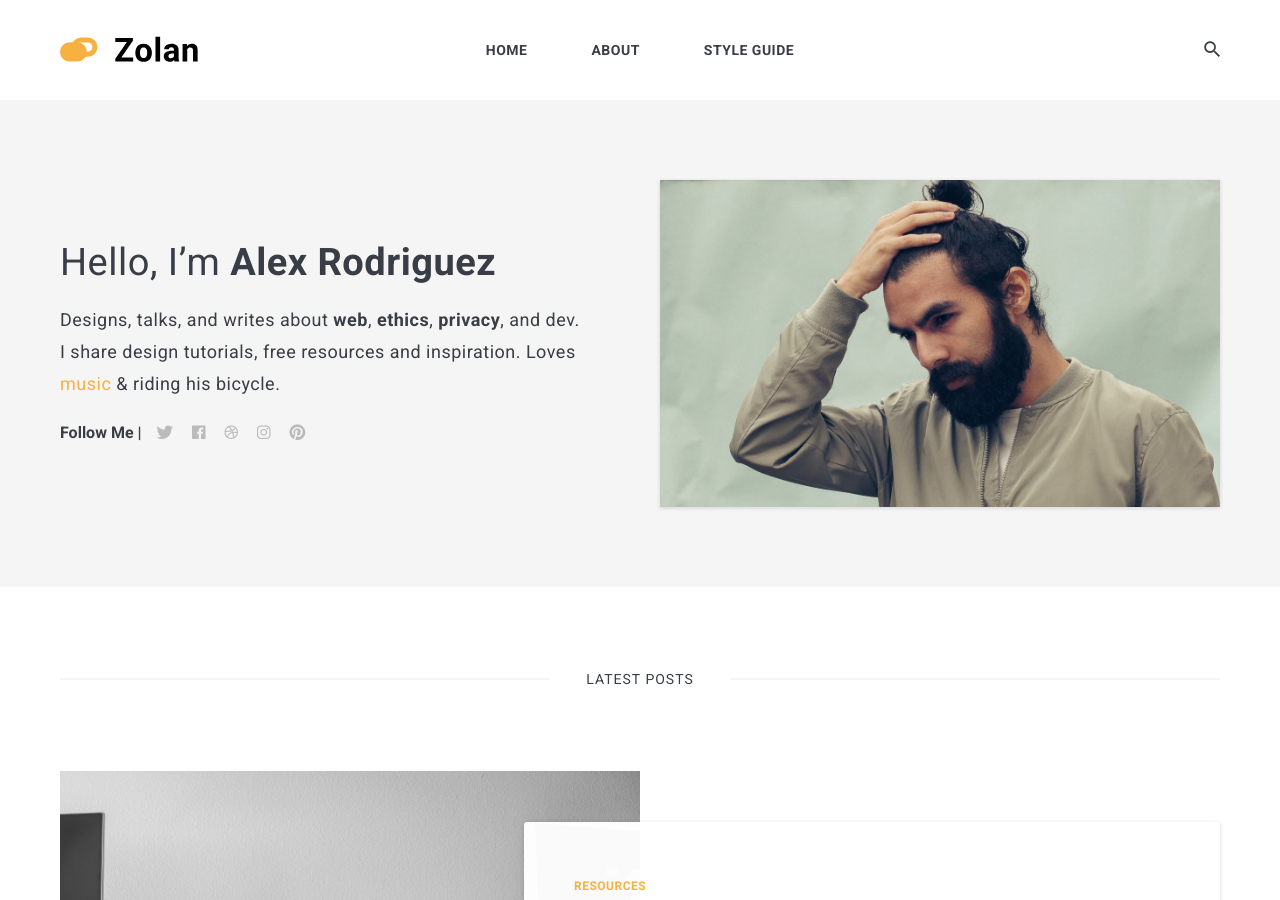
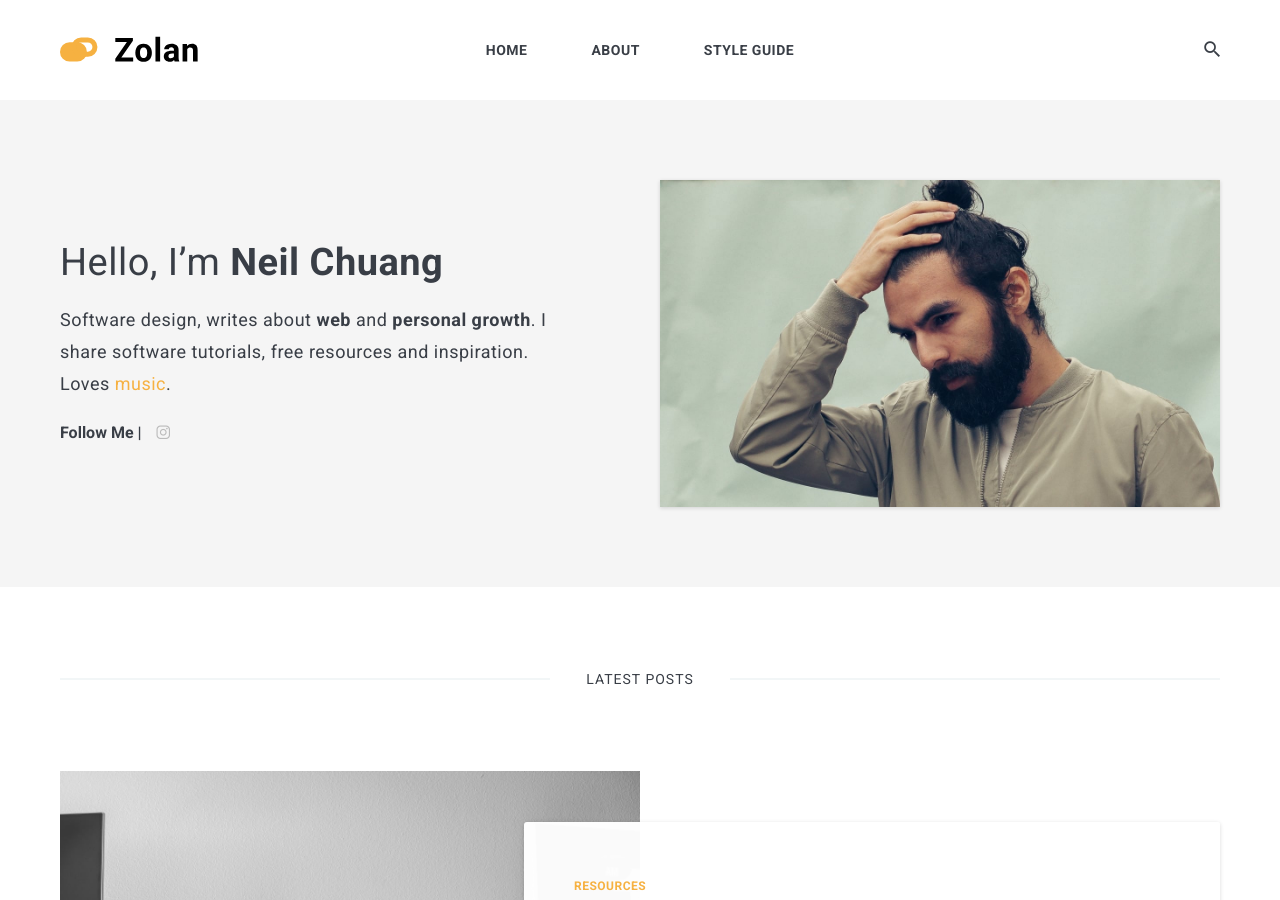
Before and after one commit to tsunglinneil/tsunglinken.github.io, a Jekyll site: the page built from index.html, in a window 1280 px wide and 900 px high. Built offline with Jekyll 4.4.1, drawn with Linux system fonts in a browser that asks for light colours; nearby versions of some CDN libraries; the list of posts is cut into pages by our own code.

Commit message:
update settings

```diff
--- a/_data/settings.yml
+++ b/_data/settings.yml
@@ -1,44 +1,39 @@
+---
 #-------------------------------
 # General Site Settings
-title: Zolan
+title: Neil
 logo: logo.svg # You can add own logo.
 description: Zolan is modern minimal theme for Jekyll
-
 
 #-------------------------------
 # Author Settings
 author:
-  name: Alex Rodriguez
+  name: Neil Chuang
   image: 01.jpg
-  say-hello: Hello, I’m <strong>Alex Rodriguez</strong>
-  bio: Designs, talks, and writes about <strong>web</strong>, <strong>ethics</strong>, <strong>privacy</strong>, and dev. I share design tutorials, free resources and inspiration. Loves <a href="#">music</a> & riding his bicycle.
-
+  say-hello: Hello, I’m <strong>Neil Chuang</strong>
+  bio: Software design, writes about <strong>web</strong> and <strong>personal growth</strong>. I share software tutorials, free resources and inspiration. Loves <a href="#">music</a>.
 
 #-------------------------------
 # Contact links
-twitter: https://twitter.com/ # Add your Twitter handle
-facebook: https://facebook.com/ # Add your Facebook handle
-dribbble: https://dribbble.com/ # Add your Dribbble handle
-instagram: https://instagram.com/ # Add your Instagram handle
-pinterest: https://pinterest.com/ # Add your Pinterest handle
-
+# twitter: https://twitter.com/ # Add your Twitter handle
+# facebook: https://facebook.com/ # Add your Facebook handle
+# dribbble: https://dribbble.com/ # Add your Dribbble handle
+instagram: https://www.instagram.com/neil__chuang/ # Add your Instagram handle
+# pinterest: https://pinterest.com/ # Add your Pinterest handle
 
 #-------------------------------
 # Comment Section (Disqus)
-disqus-identifier: mr-brown # add your shortname for Disqus Comment. For example mr-brown
-
+disqus-identifier: neil # add your shortname for Disqus Comment. For example mr-brown
 
 #-------------------------------
 # Instagram Feed
 instafeed: # To enable the instafeed, use the value true. To turn off use the value false.
-instagram-profile: artemsheludko_ # Add instagram username
-
+instagram-profile: neil__chuang # Add instagram username
 
 #-------------------------------
 # Google Analytics
 google-analytics: # Add your identifier. For example UA-99631805-1.
 
-
 #-------------------------------
 # Newsletter
 mailchimp: # Add your MailChimp form identifier. For example - blogenjoyfreedom.us16.list-manage.com/subscribe/post?u=cd56155d76ddeeb4c0bc4d080&amp;id=7a526cd13e
```
